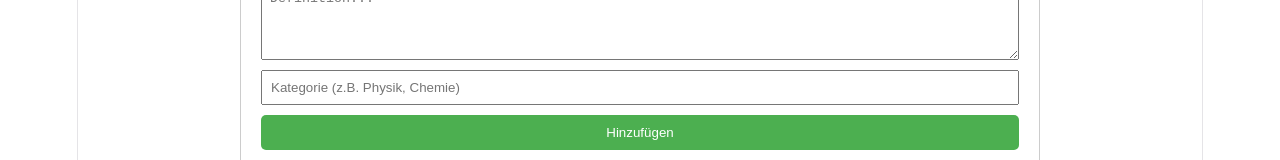
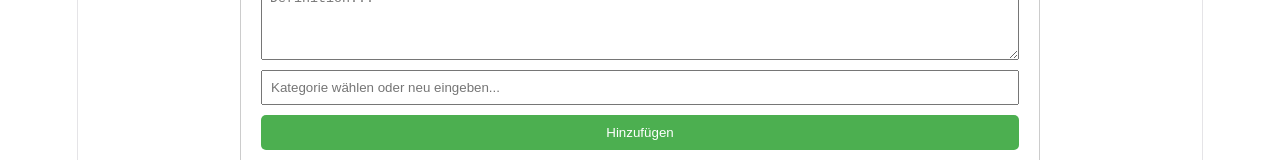
Before and after one commit to mutabazi105/jargon-buster, a React (Vite) app: page / in a window 1280 px wide. Shown: the part 995-1155 px from the top of the page. Built offline with nearby package versions, Linux system fonts and the light colour scheme.

Commit message:
feat: use datalist for category selection to allow both choosing and typing

```diff
--- a/src/components/AddTermForm.jsx
+++ b/src/components/AddTermForm.jsx
@@ -3,22 +3,20 @@ import React, { useState, useContext } from 'react';
 import { GlossaryContext } from '../context/GlossaryProvider';
 
 function AddTermForm() {
-  const { dispatch } = useContext(GlossaryContext);
+  // 1. Fata dispatch na uniqueCategories muri context
+  const { dispatch, uniqueCategories } = useContext(GlossaryContext);
 
-  // 1. Local state for form inputs (category starts empty so user can type anything)
   const [formData, setFormData] = useState({
     term: "",
     definition: "",
     category: ""
   });
 
-  // 2. Handle changes in the input fields
   const handleChange = (e) => {
     const { name, value } = e.target;
     setFormData((prev) => ({ ...prev, [name]: value }));
   };
 
-  // 3. Handle form submission
   const handleSubmit = (e) => {
     e.preventDefault();
     if (!formData.term || !formData.definition || !formData.category) return;
@@ -29,12 +27,11 @@ function AddTermForm() {
         id: Date.now(),
         term: formData.term,
         definition: formData.definition,
-        category: formData.category, // Takes whatever the user typed
+        category: formData.category,
         isFavorite: false
       }
     });
 
-    // Reset form
     setFormData({ term: "", definition: "", category: "" });
   };
 
@@ -61,15 +58,23 @@ function AddTermForm() {
           style={{ padding: "8px", minHeight: "60px" }}
         />
 
-        {/* 4. Changed from select to text input for free typing */}
+        {/* 2. Hano ni ho dukoresha input ifite datalist */}
         <input
           type="text"
           name="category"
-          placeholder="Kategorie (z.B. Physik, Chemie)"
+          list="category-options" // Ibi bihuza na datalist iri hasi
+          placeholder="Kategorie wählen oder neu eingeben..."
           value={formData.category}
           onChange={handleChange}
           style={{ padding: "8px" }}
         />
+
+        {/* 3. Datalist: Iha amahitamo y'amajambo ariho */}
+        <datalist id="category-options">
+          {uniqueCategories.map((cat) => (
+            <option key={cat} value={cat} />
+          ))}
+        </datalist>
 
         <button type="submit" style={{ padding: "10px", backgroundColor: "#4CAF50", color: "white", border: "none", borderRadius: "5px", cursor: "pointer" }}>
           Hinzufügen
```
